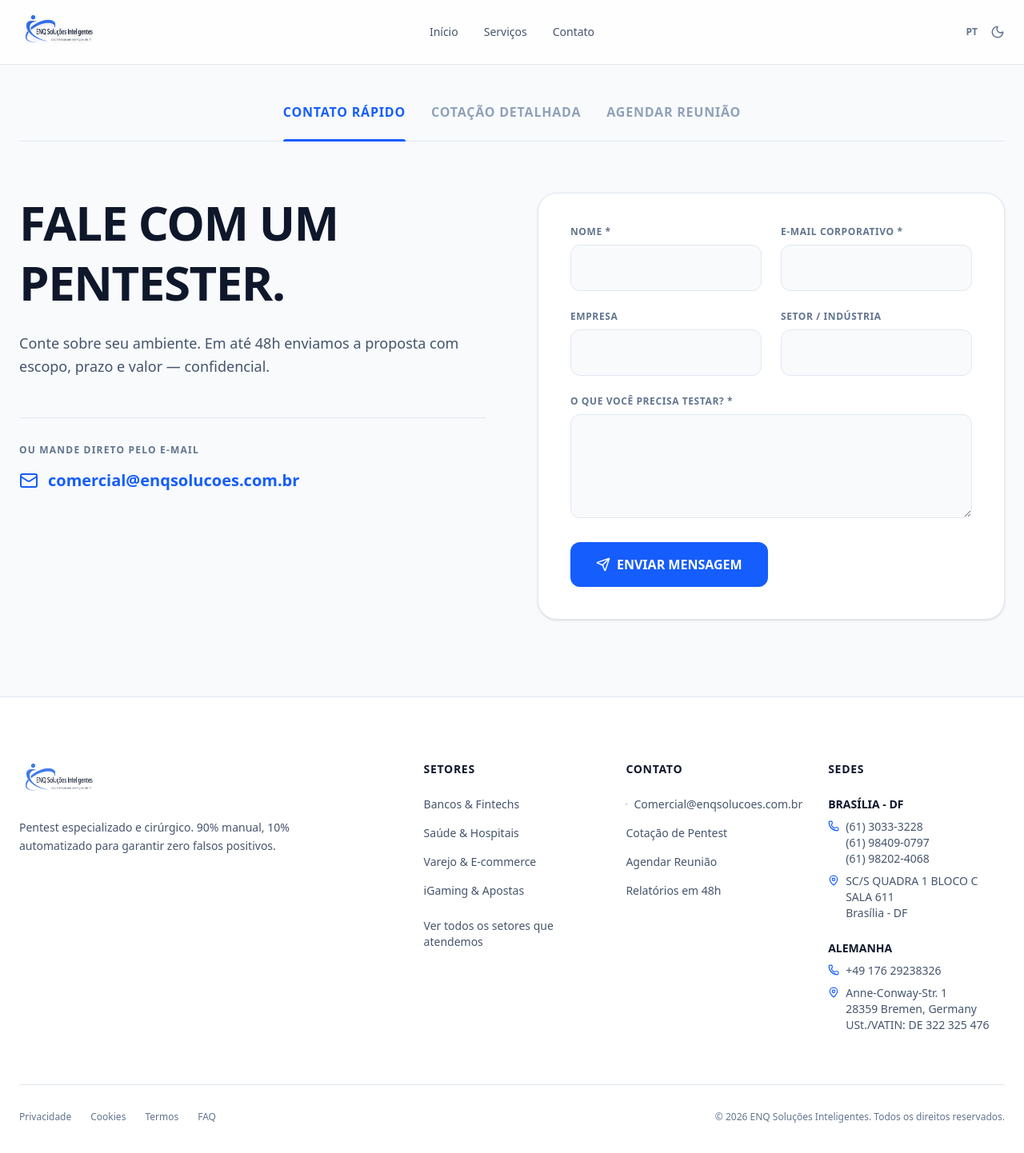
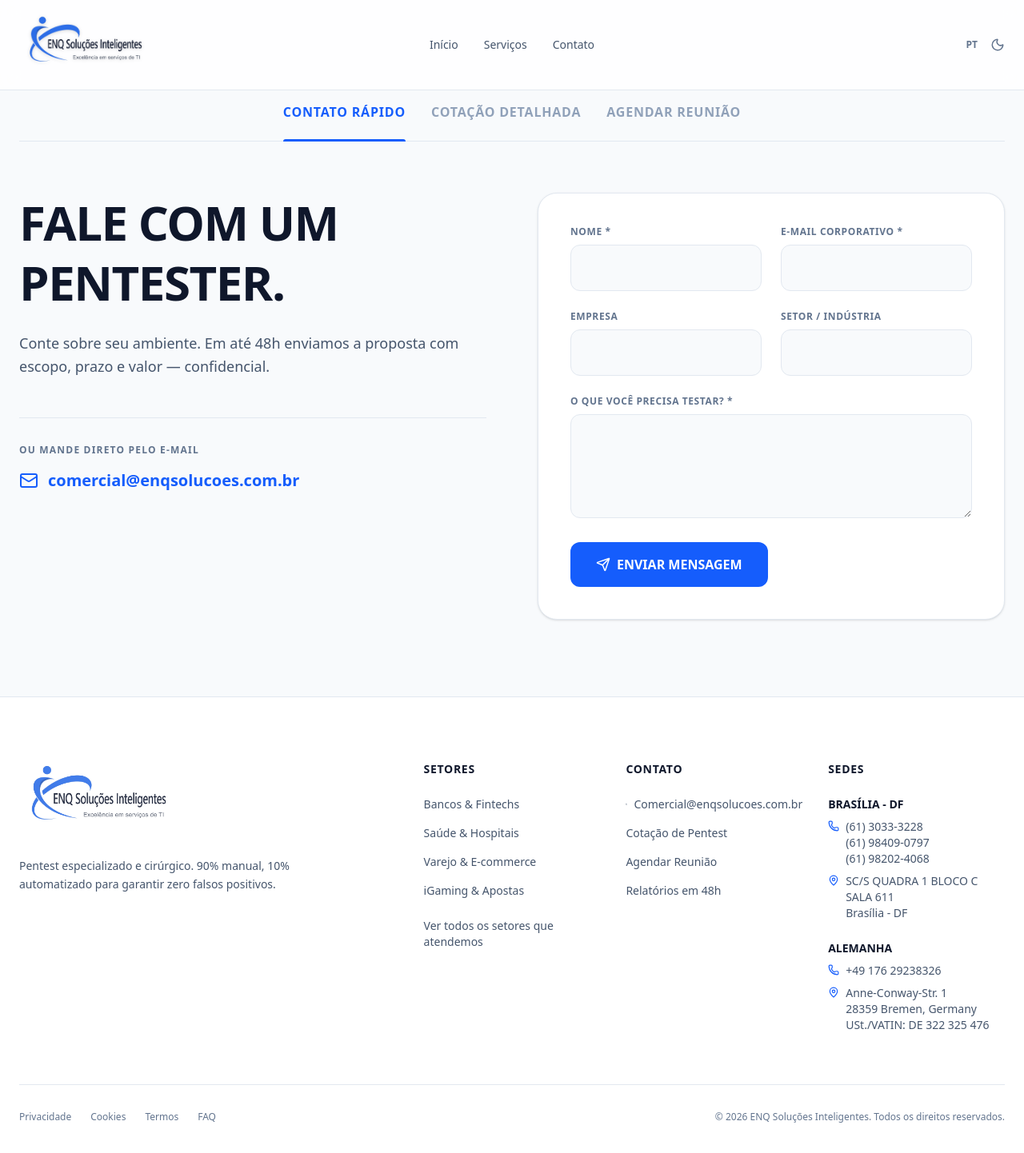
Before and after one commit to vrsmarcos26/Aegis-Defender, a Next.js app: page /contato in a window 1280 px wide. Shown: the top 1442 px of the page at 80% size. Built offline with nearby package versions, Linux system fonts and the light colour scheme.

Commit message:
Arrumando tamanho da logo

```diff
--- a/app/contato/page.js
+++ b/app/contato/page.js
@@ -328,9 +328,9 @@
                     <Image
                       src={theme === 'light' ? "/logo-enq-claro-sem-fundo.png" : "/logo-enq-dark-sem-fundo.png"}
                       alt="ENQ Soluções Inteligentes"
-                      width={200}
-                      height={60}
-                      className="h-12 w-auto object-contain opacity-90 hover:opacity-100 transition-opacity"
+                      width={400}
+                      height={120}
+                      className="h-20 sm:h-24 w-auto object-contain opacity-90 hover:opacity-100 transition-opacity"
                     />
                 </div>
                 <p className="text-slate-600 dark:text-slate-400 max-w-sm leading-relaxed text-sm">
--- a/app/page.js
+++ b/app/page.js
@@ -472,11 +472,11 @@
               <div className="lg:col-span-2">
                 <div className="mb-6">
                     <Image
-                        src={theme === 'light' ? "/logo-enq-claro-sem-fundo.png" : "/logo-enq-dark-sem-fundo.png"}
-                        alt="ENQ Soluções Inteligentes"
-                        width={200}
-                        height={60}
-                        className="h-12 w-auto object-contain opacity-90 hover:opacity-100 transition-opacity"
+                      src={theme === 'light' ? "/logo-enq-claro-sem-fundo.png" : "/logo-enq-dark-sem-fundo.png"}
+                      alt="ENQ Soluções Inteligentes"
+                      width={400}
+                      height={120}
+                      className="h-20 sm:h-24 w-auto object-contain opacity-90 hover:opacity-100 transition-opacity"
                     />
                 </div>
                 <p className="text-slate-600 dark:text-slate-400 max-w-sm leading-relaxed text-sm">
--- a/app/servicos/page.js
+++ b/app/servicos/page.js
@@ -317,9 +317,9 @@
                     <Image
                       src={theme === 'light' ? "/logo-enq-claro-sem-fundo.png" : "/logo-enq-dark-sem-fundo.png"}
                       alt="ENQ Soluções Inteligentes"
-                      width={200}
-                      height={60}
-                      className="h-12 w-auto object-contain opacity-90 hover:opacity-100 transition-opacity"
+                      width={400}
+                      height={120}
+                      className="h-20 sm:h-24 w-auto object-contain opacity-90 hover:opacity-100 transition-opacity"
                     />
                 </div>
                 <p className="text-slate-600 dark:text-slate-400 max-w-sm leading-relaxed text-sm">
--- a/components/Navbar.js
+++ b/components/Navbar.js
@@ -34,9 +34,9 @@
           <Image
             src={theme === 'light' ? "/logo-enq-claro-sem-fundo.png" : "/logo-enq-dark-sem-fundo.png"}
             alt="ENQ Soluções Inteligentes"
-            width={200}
-            height={60}
-            className="h-10 sm:h-12 w-auto object-contain drop-shadow-sm"
+            width={400}
+            height={120}
+            className="h-16 sm:h-20 w-auto object-contain drop-shadow-sm"
             priority
           />
         </Link>
```
